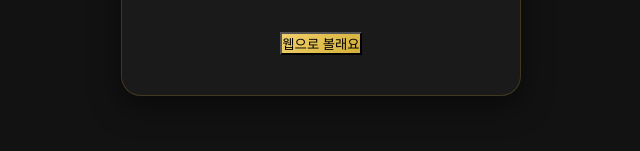
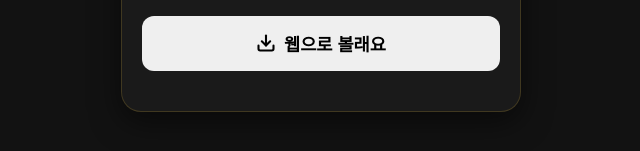
Before and after one commit to 75minton/music, a plain HTML site: page install2.html in a window 1280 px wide. Shown: the part 501-652 px from the top of the page, without its empty margins (319-959 px from the left). Drawn offline with Linux system fonts and the light colour scheme.

Commit message:
Update install2.html

```diff
--- a/install2.html
+++ b/install2.html
@@ -138,7 +138,14 @@
       앱 설치하기
     </button>
 
-    <button id="installBtn" onclick="javascript:window.location.replace('./');">웹으로 볼래요</button>
+    <button id="viewBtn" class="btn"  onclick="javascript:window.location.replace('./');">
+      <svg width="20" height="20" viewBox="0 0 24 24" fill="none" stroke="currentColor" stroke-width="2.5" stroke-linecap="round" stroke-linejoin="round">
+        <path d="M21 15v4a2 2 0 0 1-2 2H5a2 2 0 0 1-2-2v-4"></path>
+        <polyline points="7 10 12 15 17 10"></polyline>
+        <line x1="12" y1="15" x2="12" y2="3"></line>
+      </svg>
+      웹으로 볼래요
+    </button>
 
     <div id="inAppNotice">
       <p>현재 브라우저에서는 직접 설치가 지원되지 않습니다.</p>
```
